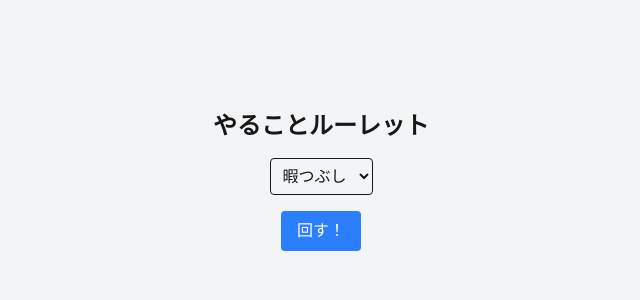
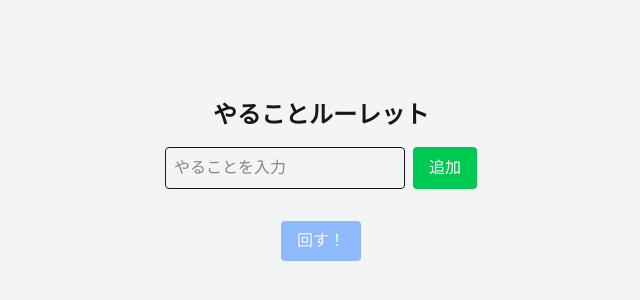
Before and after one commit to ToshihikoSeino/roulette-app, a Next.js app: page / in a window 1280 px wide. Shown: the part 220-520 px from the top of the page, without its empty margins (319-959 px from the left). Built offline with nearby package versions, Linux system fonts and the light colour scheme.

Commit message:
やることの追加と削除機能を追加

```diff
--- a/pages/index.tsx
+++ b/pages/index.tsx
@@ -1,53 +1,109 @@
-import { useState } from "react";
-
-const categories = {
-  暇つぶし: [
-    "YouTubeを見る",
-    "散歩する",
-    "新しい曲を探す",
-    "昼寝する",
-    "日記を書く",
-  ],
-  勉強: ["JavaScriptの復習", "英単語10個覚える", "過去問を解く", "写経する"],
-  運動: ["スクワット30回", "ストレッチ10分", "ダンス動画を見る", "外を走る"],
-};
+import { useState, useRef } from "react";
 
 export default function Home() {
-  const [category, setCategory] = useState<keyof typeof categories>("暇つぶし");
+  const [tasks, setTasks] = useState<string[]>([]);
+  const [inputValue, setInputValue] = useState("");
   const [result, setResult] = useState<string | null>(null);
+  const [isSpinning, setIsSpinning] = useState(false);
+  const intervalRef = useRef<NodeJS.Timeout | null>(null);
+  const timeoutRef = useRef<NodeJS.Timeout | null>(null);
+
+  const addTask = () => {
+    if (inputValue.trim()) {
+      setTasks([...tasks, inputValue.trim()]);
+      setInputValue("");
+    }
+  };
+  const handleDelete = (index: number) => {
+    setTasks(tasks.filter((_, i) => i !== index));
+  };
 
   const handleSpin = () => {
-    const options = categories[category];
-    const random = options[Math.floor(Math.random() * options.length)];
-    setResult(random);
+    if (isSpinning || intervalRef.current || tasks.length === 0) return;
+
+    setIsSpinning(true);
+
+    intervalRef.current = setInterval(() => {
+      const random = tasks[Math.floor(Math.random() * tasks.length)];
+      setResult(random);
+    }, 60);
+
+    timeoutRef.current = setTimeout(() => {
+      stopSpin();
+    }, 3000);
+  };
+
+  const stopSpin = () => {
+    if (intervalRef.current) {
+      clearInterval(intervalRef.current);
+      intervalRef.current = null;
+    }
+    if (timeoutRef.current) {
+      clearTimeout(timeoutRef.current);
+      timeoutRef.current = null;
+    }
+    setIsSpinning(false);
   };
 
   return (
     <main className="min-h-screen flex flex-col items-center justify-center bg-gray-100 p-4">
+      {result && (
+        <div className="mt-6 text-xl font-semibold text-gray-800">
+          🎯 {result}
+        </div>
+      )}
       <h1 className="text-2xl font-bold mb-4">やることルーレット</h1>
 
-      <select
-        value={category}
-        onChange={(e) => setCategory(e.target.value as keyof typeof categories)}
-        className="mb-4 p-2 rounded border"
-      >
-        {Object.keys(categories).map((key) => (
-          <option key={key}>{key}</option>
+      <div className="flex gap-2 mb-4">
+        <input
+          type="text"
+          value={inputValue}
+          onChange={(e) => setInputValue(e.target.value)}
+          onKeyDown={(e) => {
+            // Enterキーが押されたらaddTaskを実行
+            if (e.key === "Enter") {
+              addTask();
+            }
+          }}
+          placeholder="やることを入力"
+          className="p-2 border rounded w-60"
+        />
+        <button
+          onClick={addTask}
+          className="bg-green-500 text-white px-4 py-2 rounded hover:bg-green-600 transition"
+        >
+          追加
+        </button>
+      </div>
+
+      <ul className="mb-4 text-gray-700 w-full max-w-md">
+        {tasks.map((task, index) => (
+          <li
+            key={index}
+            className="flex justify-between items-center py-1 border-b border-gray-300"
+          >
+            <span>・{task}</span>
+            <button
+              onClick={() => handleDelete(index)}
+              className="bg-red-500 text-white px-4 py-2 rounded hover:bg-red-700 transition"
+            >
+              削除
+            </button>
+          </li>
         ))}
-      </select>
+      </ul>
 
       <button
-        onClick={handleSpin}
-        className="bg-blue-500 text-white px-4 py-2 rounded hover:bg-blue-600 transition"
+        onClick={isSpinning ? stopSpin : handleSpin}
+        disabled={tasks.length === 0 || intervalRef.current !== null}
+        className={`px-4 py-2 rounded text-white ${
+          isSpinning
+            ? "bg-red-500 hover:bg-red-600"
+            : "bg-blue-500 hover:bg-blue-600"
+        } transition disabled:opacity-50 disabled:cursor-not-allowed`}
       >
-        回す！
+        {isSpinning ? "止める" : "回す！"}
       </button>
-
-      {result && (
-        <div className="mt-6 text-xl font-semibold text-gray-800">
-          👉 {result}
-        </div>
-      )}
     </main>
   );
 }
```
